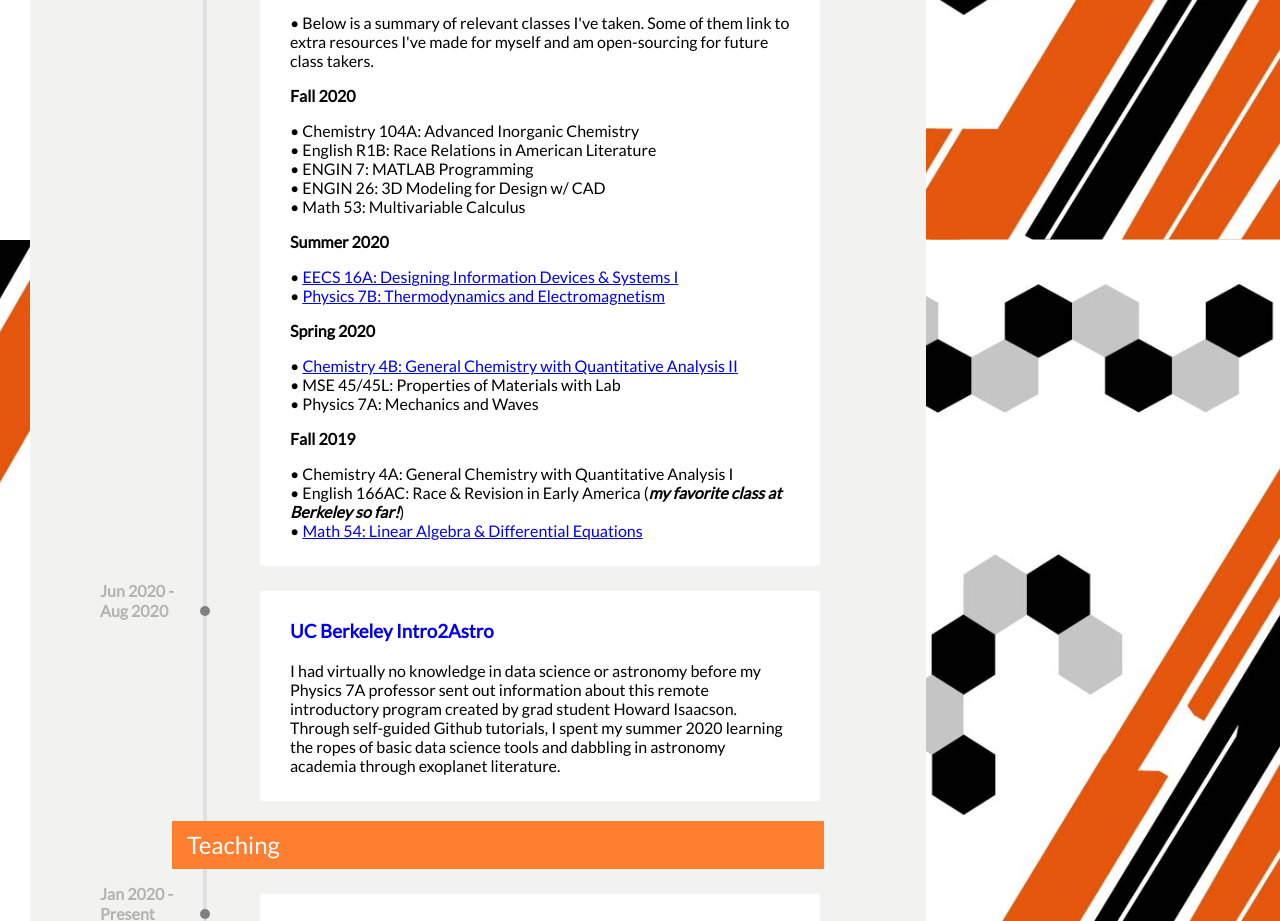
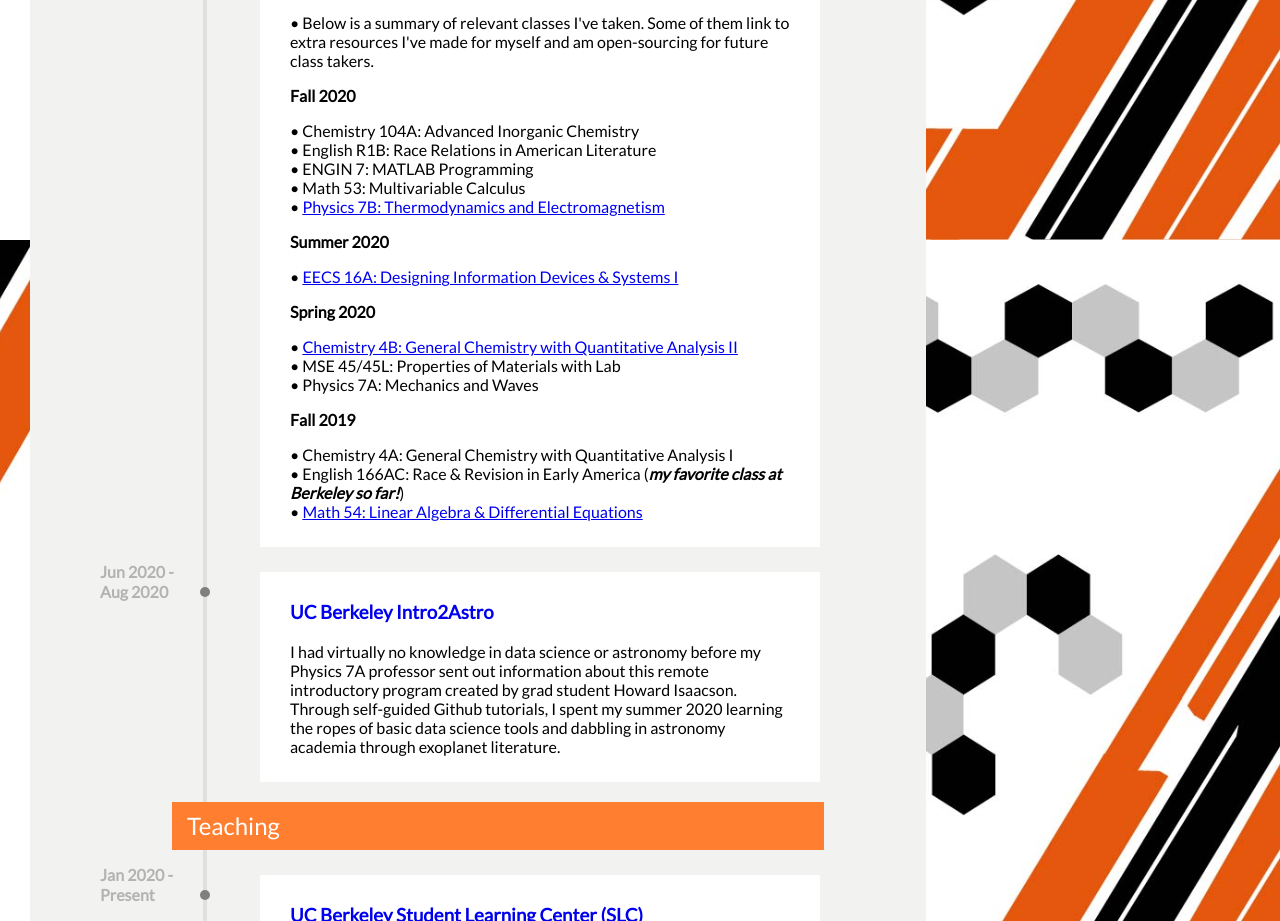
Before and after one commit to bryank-js/bryank-js.github.io, a plain HTML site: page index.html in a window 1280 px wide. Shown: the part 1960-2881 px from the top of the page. Drawn offline with nearby package versions, Linux system fonts and the light colour scheme; files whose address does not match are found by name.

Commit message:
Update index.html

```diff
--- a/index.html
+++ b/index.html
@@ -184,15 +184,14 @@
 							<br>
 							• ENGIN 7: MATLAB Programming
 							<br>
-							• ENGIN 26: 3D Modeling for Design w/ CAD
+							• Math 53: Multivariable Calculus
 							<br>
-							• Math 53: Multivariable Calculus
+							• <a href="https://www.dropbox.com/sh/3z9nd6n1mp4vpv9/AAD86BwuffNaCtT7vd7mPH9Wa?dl=0" target="_blank">Physics 7B: Thermodynamics and Electromagnetism</a>
 						</p>
 						<h4>Summer 2020</h4>
 						<p>
 							• <a href="https://www.eecs16a.org" target="_blank">EECS 16A: Designing Information Devices & Systems I</a>
 							<br>
-							• <a href="https://www.dropbox.com/sh/3z9nd6n1mp4vpv9/AAD86BwuffNaCtT7vd7mPH9Wa?dl=0" target="_blank">Physics 7B: Thermodynamics and Electromagnetism</a>
 						</p>
 						<h4>Spring 2020</h4>
 						<p>
```
